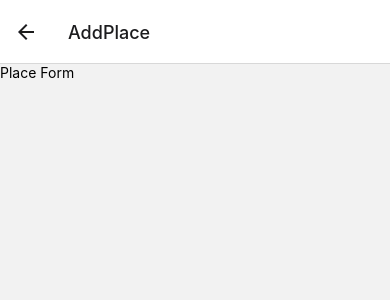
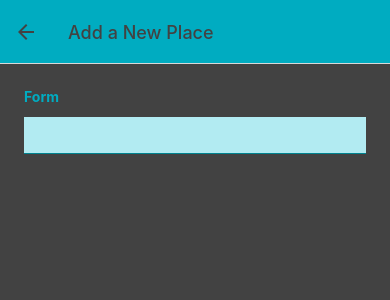
Before and after one commit to Abdelmouzahir/place-app, a React Native app: screen /AddPlace in a window 390 px wide. Shown: the top 300 px of the page. Built offline with nearby package versions, Linux system fonts and the light colour scheme.

Commit message:
styling form

```diff
--- a/App.js
+++ b/App.js
@@ -5,6 +5,7 @@
 import AllPlaces from './screens/AllPlaces';
 import AddPlace from './screens/AddPlace';
 import IconButton from './UI/IconButton';
+import { Colors } from './constants/colors';
 
 const Stack = createNativeStackNavigator();
 
@@ -13,11 +14,21 @@
     <>
       <StatusBar style='dark' />
       <NavigationContainer>
-        <Stack.Navigator>
+        <Stack.Navigator screenOptions={{
+          headerStyle: { backgroundColor: Colors.primary500 },
+          headerTintColor: Colors.gray700,
+          contentStyle: {backgroundColor: Colors.gray700 },
+
+        }}>
           <Stack.Screen name='AllPlaces' component={AllPlaces} options={({navigation}) => ({
+            title: 'Your Favorite Places',
             headerRight: ({tintColor}) => <IconButton icon='add' size={24} color={tintColor} onPress={() => navigation.navigate('AddPlace')} />
           })}/>
-          <Stack.Screen name='AddPlace' component={AddPlace} />
+          <Stack.Screen name='AddPlace' component={AddPlace} options={
+            {
+              title: 'Add a New Place',
+            }
+          } />
         </Stack.Navigator>
       </NavigationContainer>
     </>
--- a/UI/IconButton.js
+++ b/UI/IconButton.js
@@ -19,7 +19,6 @@
 const styles = StyleSheet.create({
   button:{
     padding: 8,
-    margin: 4,
     justifyContent: 'center',
     alignItems: 'center',
 
--- a/components/Places/PlaceForm.js
+++ b/components/Places/PlaceForm.js
@@ -1,9 +1,49 @@
-import { Text, View } from "react-native";
+import { useState } from "react";
+import { ScrollView, Text, TextInput, View , StyleSheet} from "react-native";
+import { Colors } from "../../constants/colors";
 
 
 export default function Placeform(){
-    return <View>
-        <Text>Place Form</Text>
-    </View>
+    const [enteredTitle, setEnteredTitle] = useState('');
+
+    function changeTitleHandler(enteredTitle){
+         setEnteredTitle(enteredTitle);
+    }
+
+
+
+
+    return (
+
+        <ScrollView style={styles.form}>
+            <View>
+                <Text  style={styles.label}>Form</Text>
+                <TextInput  style={styles.input} onChangeText={changeTitleHandler} value={enteredTitle} />
+            </View>
+        </ScrollView>
+    );
 
 }
+
+
+const styles = StyleSheet.create({
+    form: {
+        flex: 1,
+        padding: 24
+    },
+    label:{
+        fontWeight: 'bold',
+        marginBottom: 4,
+        color: Colors.primary500
+    },
+    input: {
+        marginVertical: 8,
+        paddingHorizontal: 4,
+        paddingVertical: 8,
+        borderBottomColor: Colors.primary700,
+        borderBottomWidth: 1,
+        backgroundColor: Colors.primary100,
+        fontSize: 16
+    }
+
+})
--- a/components/Places/PlacesList.js
+++ b/components/Places/PlacesList.js
@@ -1,6 +1,7 @@
 import { FlatList } from "react-native";
 import { View, Text, StyleSheet } from "react-native";
 import PlaceItem from "./PlaceItem";
+import { Colors } from "../../constants/colors";
 
 
 export default function PlacesList({places}){
@@ -30,6 +31,7 @@
     },
     fallbackText: {
         fontSize: 16,
+        color: Colors.primary200,
     }
 
 })
--- /dev/null
+++ b/constants/colors.js
@@ -0,0 +1,11 @@
+export const Colors = {
+    primary50: '#E0F7FA',    // Light aqua (backgrounds, light overlays)
+    primary100: '#B2EBF2',   // Pale aqua (light accent backgrounds)
+    primary200: '#80DEEA',   // Aqua (button backgrounds, active icons)
+    primary400: '#26C6DA',   // Bright turquoise (interactive elements)
+    primary500: '#00ACC1',   // Teal (main accent, logo, important buttons)
+    primary700: '#00838F',   // Deep teal (headers, prominent text)
+    primary800: '#006064',   // Dark teal (text, icons, buttons)
+    accent500: '#FFAB40',    // Vivid orange (highlight accent, call to action)
+    gray700: '#424242',      // Charcoal (secondary text, muted icons)
+};
```
